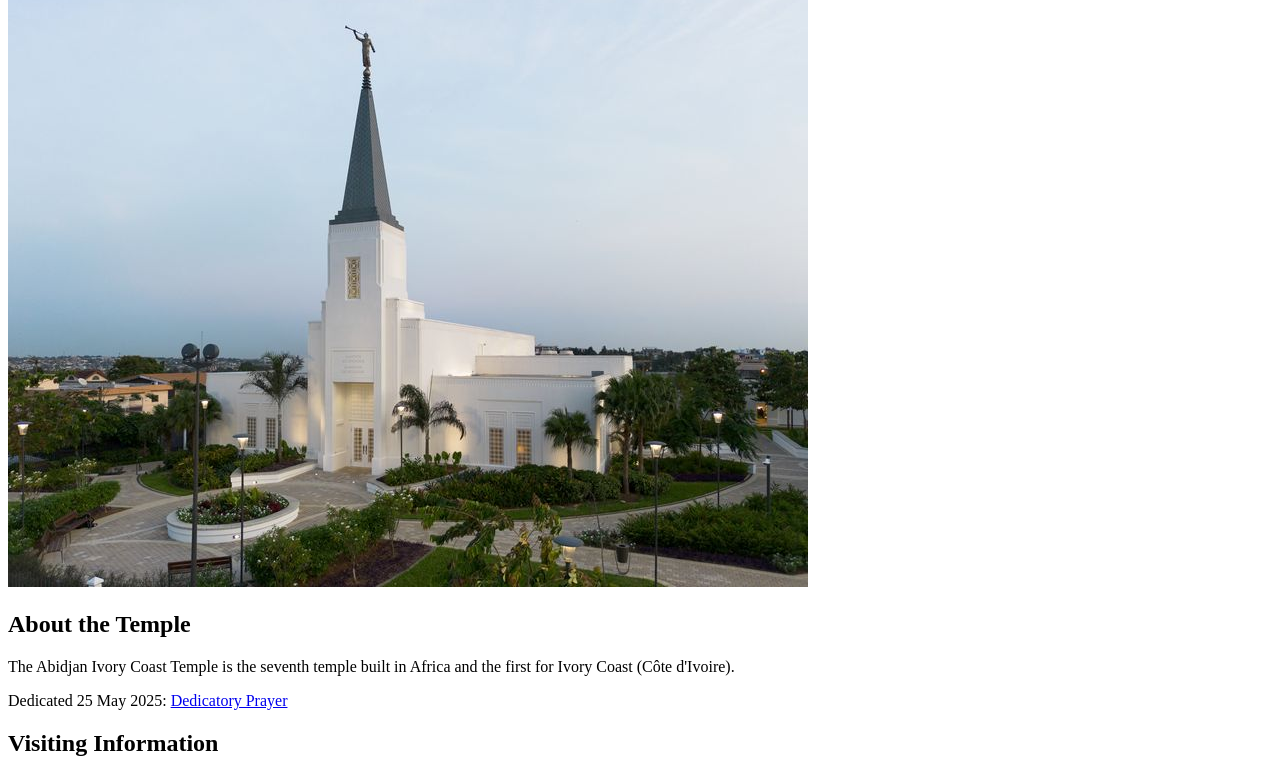
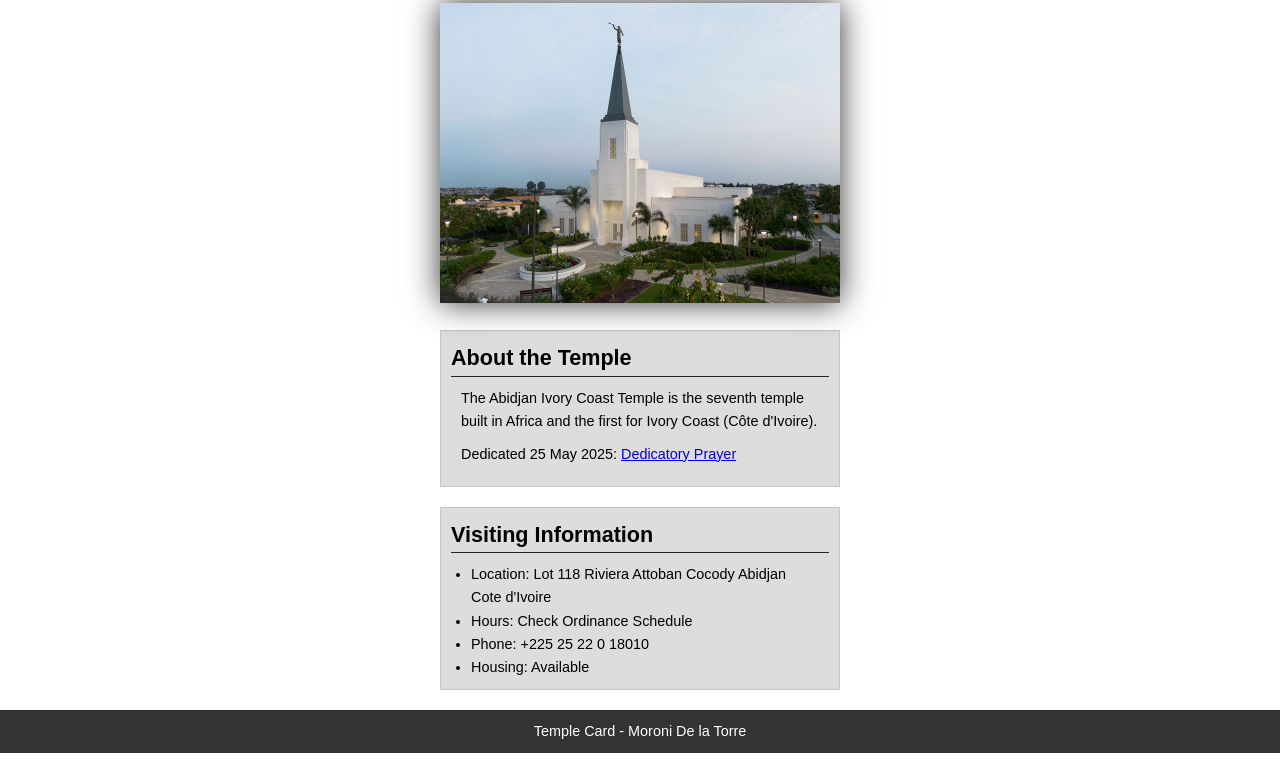
Before and after one commit to moronidlt07/wdd130, a plain HTML site: page week02/temple.html in a window 1280 px wide. Shown: the part 127-901 px from the top of the page. After the commit the page ends 880 px from the top, so only its background shows below. Drawn offline with Linux system fonts and the light colour scheme.

Commit message:
code along

```diff
--- /dev/null
+++ b/week02/styles/temple.css
@@ -0,0 +1,58 @@
+* {
+    margin: 0;
+    padding: 0;
+}
+
+body {
+    font-family: arial, sans-serif;
+    line-height: 1.6;
+}
+
+header,
+footer {
+    background-color: #333;
+    color: #fff;
+    padding: 10px;
+    text-align: center;
+    font-size: 1.5rem;
+}
+
+main {
+    width: 400px;
+    margin: 0 auto;
+}
+
+h1 {
+    margin: 10px;
+    text-align: center;
+}
+
+h2 {
+    border-bottom: 1px solid #222;
+}
+
+img {
+    width: 100%;
+    height: auto;
+    box-shadow: 0 0 30px #333;
+}
+
+section {
+    margin: 20px 0;
+    border: 1px solid rgb(0 0 0 / 10%);
+    padding: 10px;
+    background-color: #ddd;
+    font-size: .9rem;
+}
+
+section p {
+    margin: 10px;
+}
+
+ul {
+    margin: 10px 20px 0;
+}
+
+footer {
+    font-size: .9rem;
+}
--- a/week02/temple.html
+++ b/week02/temple.html
@@ -5,6 +5,7 @@
     <meta charset="UTF-8">
     <meta name="viewport" content="width=device-width, initial-scale=1.0">
     <title>Temple Card - Abidjan Cote d'Ivoire</title>
+    <link rel="stylesheet" href="styles/temple.css">
 </head>
 
 <body>
@@ -18,11 +19,12 @@
         </picture>
         <section>
             <h2>About the Temple</h2>
-            <p>The Abidjan Ivory Coast Temple is the seventh temple built in Africa and the first for Ivory Coast (Côte
+            <p>The Abidjan Ivory Coast Temple is the seventh temple built in Africa and the first
+                for Ivory Coast (Côte
                 d'Ivoire).</p>
             <p>Dedicated 25 May 2025: <a
-                    href="https://www.churchofjesuschrist.org/temples/dedicatory-prayer/abidjan-ivory-coast-temple/2025-05-25?lang=eng"
-                    target="_blank" rel="noopener noreferrer">Dedicatory Prayer</a></p>
+                  href="https://www.churchofjesuschrist.org/temples/dedicatory-prayer/abidjan-ivory-coast-temple/2025-05-25?lang=eng"
+                  target="_blank" rel="noopener noreferrer">Dedicatory Prayer</a></p>
         </section>
         <section>
             <h2>Visiting Information</h2>
@@ -35,7 +37,7 @@
         </section>
     </main>
     <footer>
-        <p>Temple Card - Your Name</p>
+        <p>Temple Card - Moroni De la Torre</p>
     </footer>
 </body>
 
```
